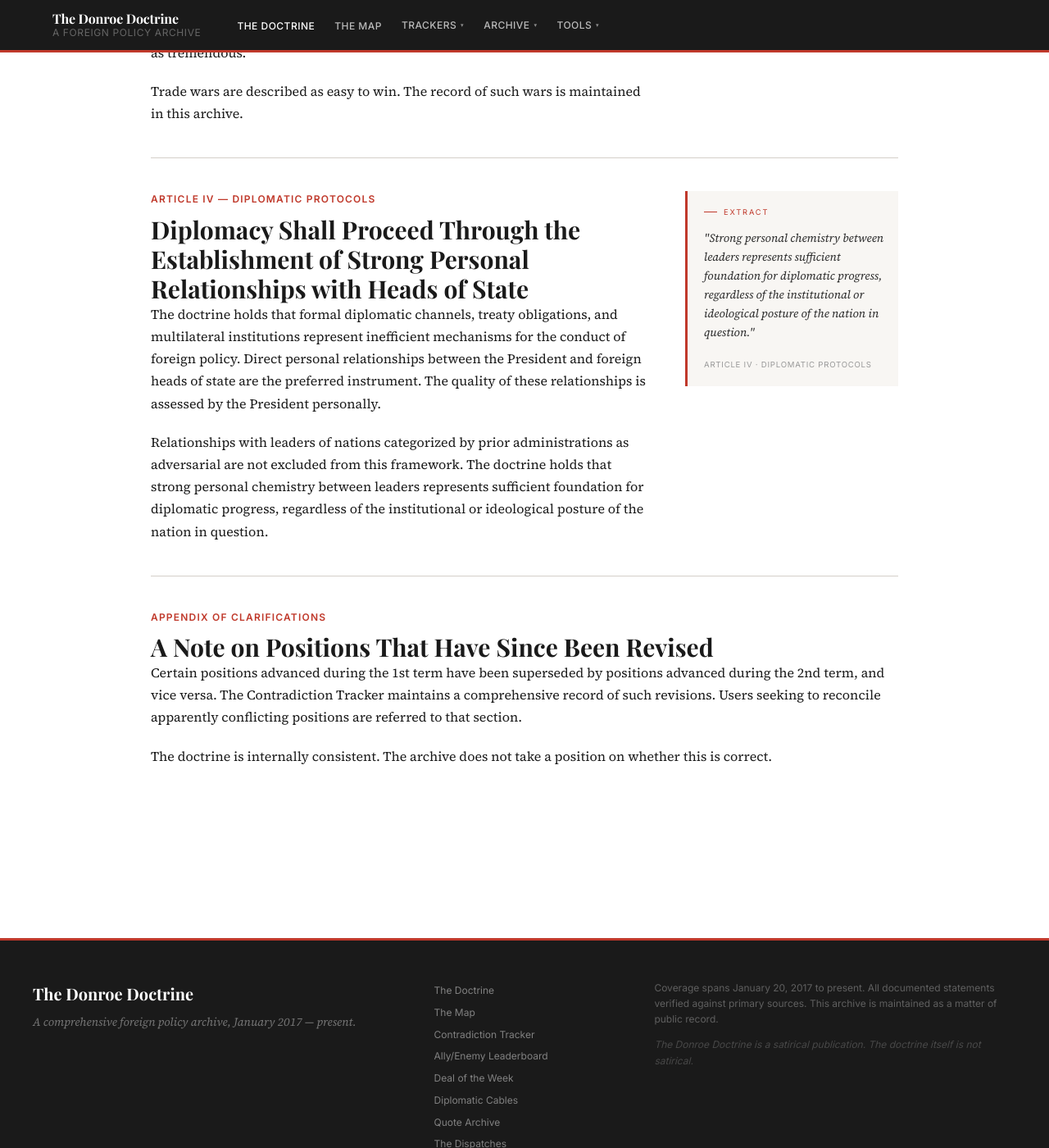
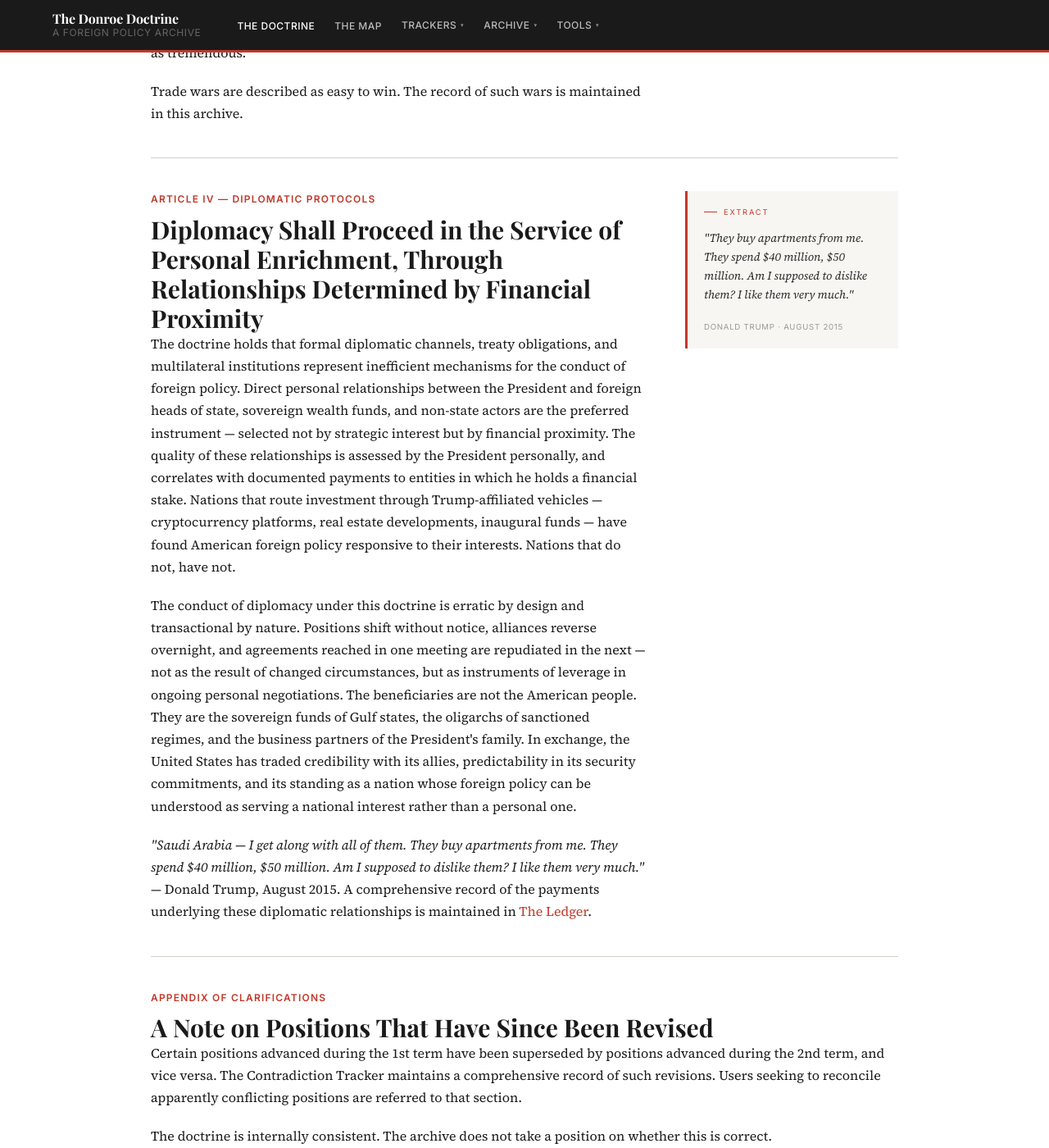
Before and after one commit to dtgara/donroe-doctrine, a Jekyll site: the page built from index.html, in a window 1280 px wide and 1400 px high, scrolled down 2270 px. Shown: the whole window at 82% size. Built offline with Jekyll 4.4.1, drawn with Linux system fonts in a browser that asks for light colours; some web fonts are replaced.

Commit message:
Article IV: reframe as personal enrichment doctrine, add Trump Saudi quote, link to The Ledger

```diff
--- a/index.html
+++ b/index.html
@@ -145,25 +145,41 @@ body_class: page-doctrine
   <div class="doctrine-clause-grid" id="diplomatic">
     <div class="doctrine-clause-main">
       <p class="doctrine-clause-number">Article IV — Diplomatic Protocols</p>
-      <h2>Diplomacy Shall Proceed Through the Establishment of Strong Personal Relationships with Heads of State</h2>
+      <h2>Diplomacy Shall Proceed in the Service of Personal Enrichment, Through Relationships Determined by Financial Proximity</h2>
       <p>
         The doctrine holds that formal diplomatic channels, treaty obligations, and multilateral
         institutions represent inefficient mechanisms for the conduct of foreign policy. Direct
-        personal relationships between the President and foreign heads of state are the preferred
-        instrument. The quality of these relationships is assessed by the President personally.
+        personal relationships between the President and foreign heads of state, sovereign wealth
+        funds, and non-state actors are the preferred instrument — selected not by strategic
+        interest but by financial proximity. The quality of these relationships is assessed by
+        the President personally, and correlates with documented payments to entities in which
+        he holds a financial stake. Nations that route investment through Trump-affiliated
+        vehicles — cryptocurrency platforms, real estate developments, inaugural funds — have
+        found American foreign policy responsive to their interests. Nations that do not, have not.
       </p>
       <p>
-        Relationships with leaders of nations categorized by prior administrations as adversarial
-        are not excluded from this framework. The doctrine holds that strong personal chemistry
-        between leaders represents sufficient foundation for diplomatic progress, regardless of
-        the institutional or ideological posture of the nation in question.
+        The conduct of diplomacy under this doctrine is erratic by design and transactional by
+        nature. Positions shift without notice, alliances reverse overnight, and agreements
+        reached in one meeting are repudiated in the next — not as the result of changed
+        circumstances, but as instruments of leverage in ongoing personal negotiations. The
+        beneficiaries are not the American people. They are the sovereign funds of Gulf states,
+        the oligarchs of sanctioned regimes, and the business partners of the President's family.
+        In exchange, the United States has traded credibility with its allies, predictability in
+        its security commitments, and its standing as a nation whose foreign policy can be
+        understood as serving a national interest rather than a personal one.
+      </p>
+      <p>
+        <em>"Saudi Arabia — I get along with all of them. They buy apartments from me. They spend
+        $40 million, $50 million. Am I supposed to dislike them? I like them very much."</em>
+        — Donald Trump, August 2015. A comprehensive record of the payments underlying these
+        diplomatic relationships is maintained in <a href="{{ '/bribes/' | relative_url }}">The Ledger</a>.
       </p>
     </div>
     <aside>
       <div class="classified-extract">
         <div class="classified-extract-eyebrow">Extract</div>
-        <p class="classified-extract-quote">"Strong personal chemistry between leaders represents sufficient foundation for diplomatic progress, regardless of the institutional or ideological posture of the nation in question."</p>
-        <p class="classified-extract-attr">Article IV · Diplomatic Protocols</p>
+        <p class="classified-extract-quote">"They buy apartments from me. They spend $40 million, $50 million. Am I supposed to dislike them? I like them very much."</p>
+        <p class="classified-extract-attr">Donald Trump · August 2015</p>
       </div>
     </aside>
   </div>
```
